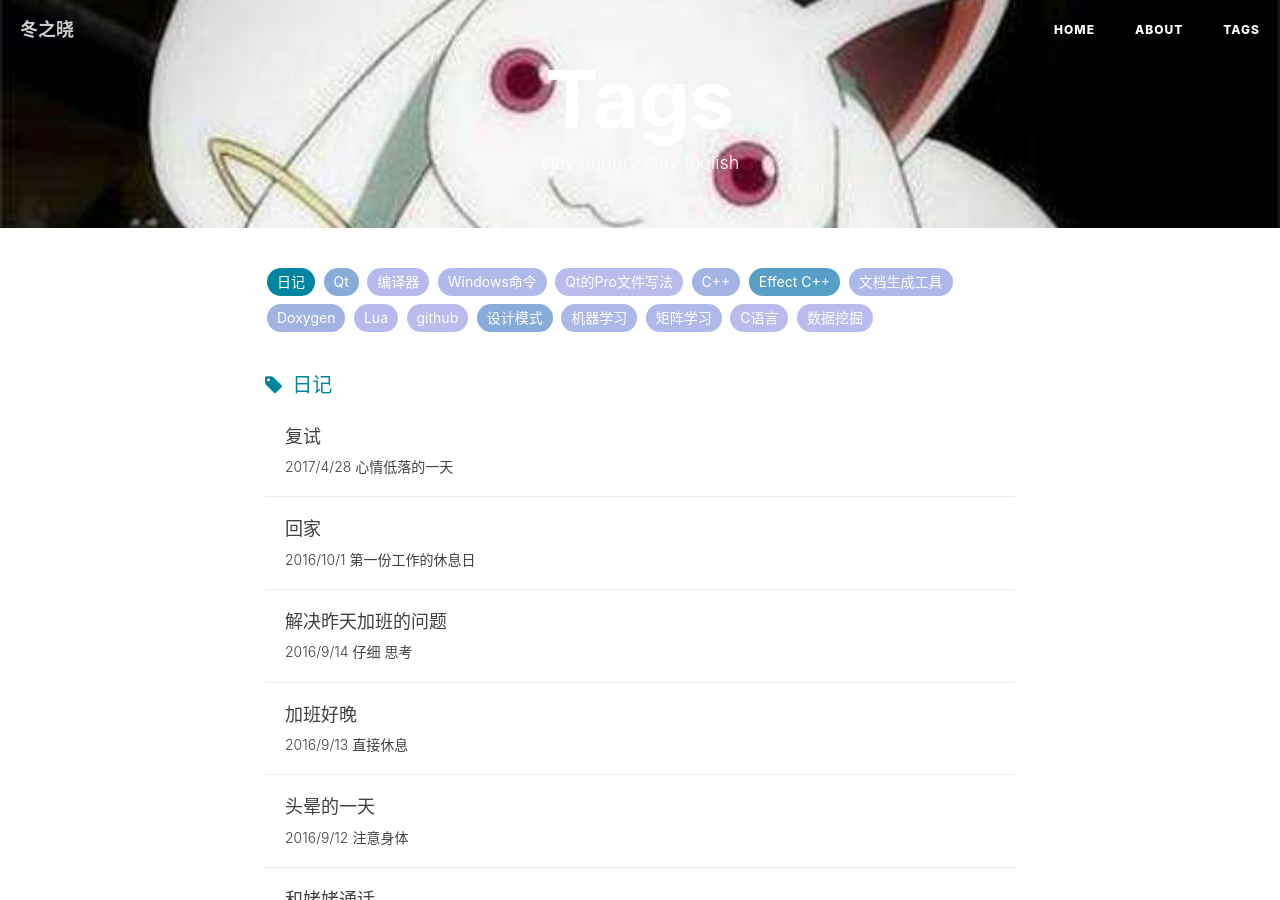
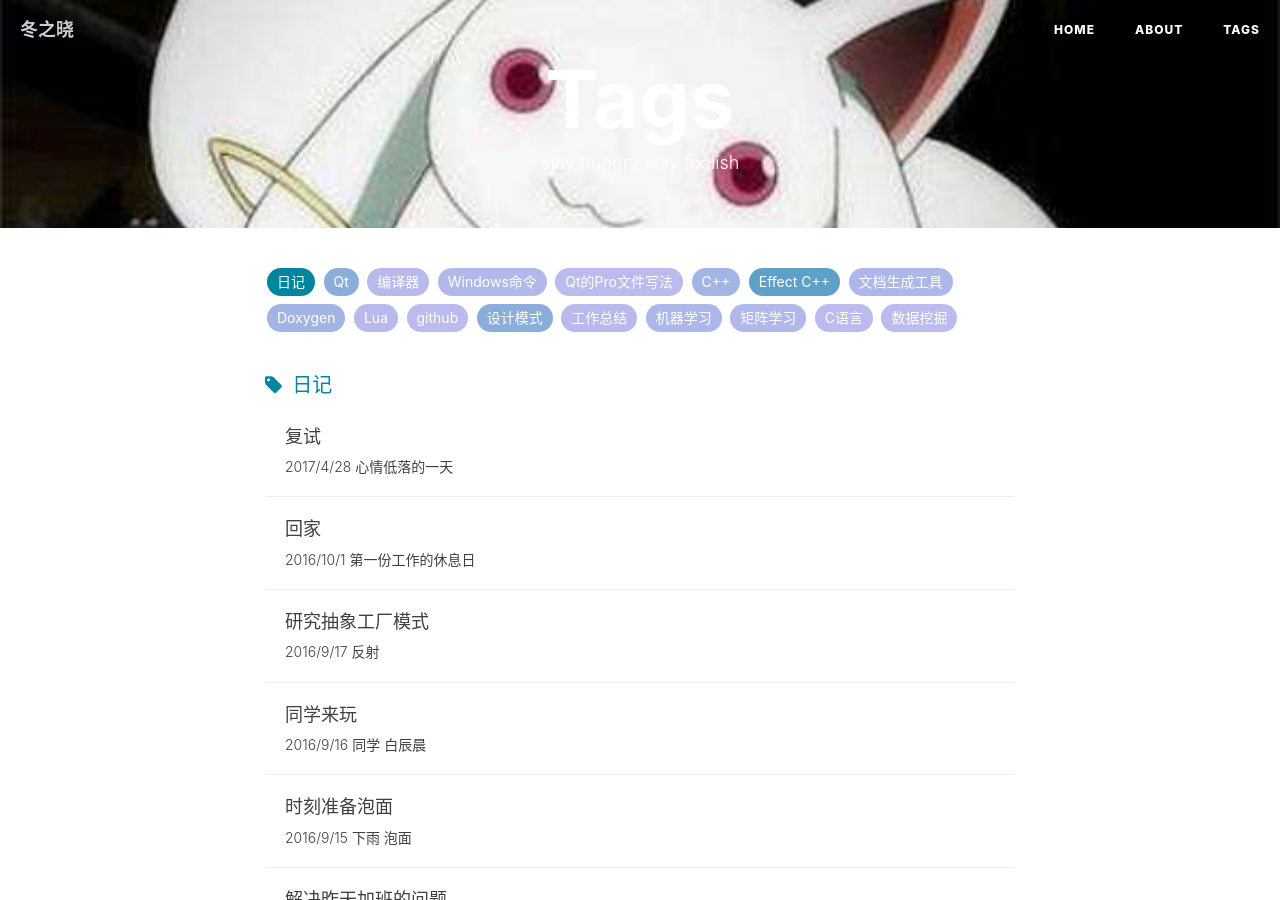
Before and after one commit to Dongzhixiao/Dongzhixiao.github.io, a Jekyll site: the page built from tags.html, in a window 1280 px wide and 900 px high. Built offline with Jekyll 4.4.1, drawn with Linux system fonts in a browser that asks for light colours; nearby versions of some CDN libraries; comment, search, counter and statistics services are not loaded; some of the changed text lies outside the part shown.

Commit message:
add diaries

```diff
--- a/_posts/2016916.md
+++ b/_posts/2016-09-16-student.md
@@ -1,7 +1,7 @@
 ---
 layout:     post
-title:      "时刻准备泡面"
-subtitle:   "2016/9/16 下雨 泡面"
+title:      "同学来玩"
+subtitle:   "2016/9/16 同学 白辰晨"
 date:       2016-09-16
 author:     "WangXiaoDong"
 header-img: "https://github.com/Dongzhixiao/PictureCache/blob/master/diaryPic/20160916.jpg?raw=true"
--- a/_posts/2016917.md
+++ b/_posts/2016-09-17-reflecting.md
@@ -1,20 +1,19 @@
 ---
 layout:     post
-title:      "时刻准备泡面"
-subtitle:   "2016/9/17 下雨 泡面"
+title:      "研究抽象工厂模式"
+subtitle:   "2016/9/17 反射"
 date:       2016-09-17
 author:     "WangXiaoDong"
 header-img: "https://github.com/Dongzhixiao/PictureCache/blob/master/diaryPic/20160917.jpg?raw=true"
 tags:
     - 日记
-    - 工作总结
 ---
 
 ### 时间:2016年9月17日 天气:阴:partly_sunny:
 -----
 #####   Author:冬之晓:angry:
 #####   Email: 347916416@qq.com
-#####   MyAppearance: ![MyAppearance](../MyPicture.JPG "我的头像")
+#####   MyAppearance: ![MyAppearance](https://github.com/Dongzhixiao/PictureCache/raw/master/MyPicture.JPG "我的头像")
 ----------
 
 <pre>
```
Also changed, not shown: _posts/2016918.md (+14 -1 lines), _posts/2016-09-15-raining.md (renamed from _posts/2016915.md).
